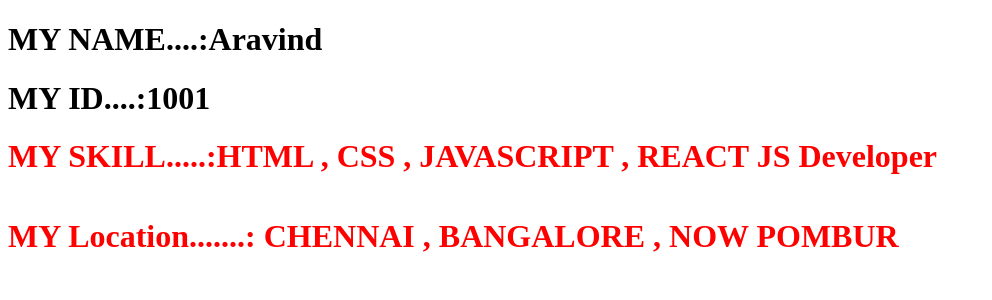
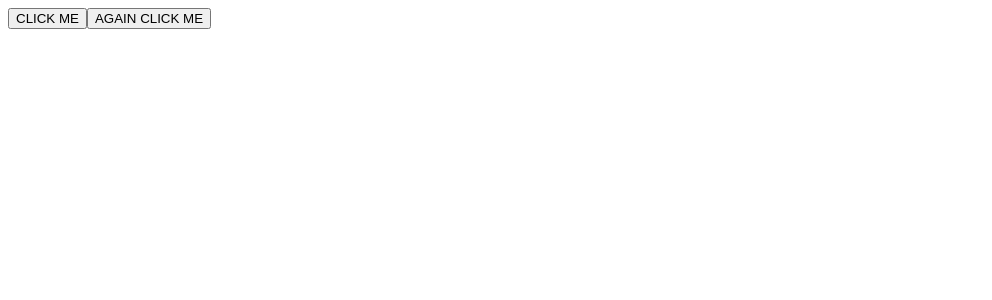
Before and after one commit to aravind2901/training-1, a React (Create React App) app: page / in a window 1280 px wide. Shown: the top 300 px of the page, without its empty margins (0-992 px from the left). Built offline with nearby package versions, Linux system fonts and the light colour scheme.

Commit message:
Event Handling

```diff
--- a/package.json
+++ b/package.json
@@ -4,11 +4,14 @@
   "private": true,
   "dependencies": {
     "-": "0.0.1",
+    "@material-ui/core": "^4.12.3",
     "@testing-library/jest-dom": "^5.14.1",
     "@testing-library/react": "^11.2.7",
     "@testing-library/user-event": "^12.8.3",
+    "bootstrap": "^5.1.0",
     "node": "^16.6.1",
     "react": "^17.0.2",
+    "react-bootstrap": "^1.6.1",
     "react-dom": "^17.0.2",
     "react-scripts": "4.0.3",
     "sass": "^1.37.5",
--- a/public/index.html
+++ b/public/index.html
@@ -10,6 +10,7 @@
       content="Web site created using create-react-app"
     />
     <link rel="apple-touch-icon" href="%PUBLIC_URL%/logo192.png" />
+    <link rel="stylesheet" href="https://fonts.googleapis.com/css?family=Roboto:300,400,500,700&display=swap" />
     <!--
       manifest.json provides metadata used when your web app is installed on a
       user's mobile device or desktop. See https://developers.google.com/web/fundamentals/web-app-manifest/
--- a/src/index.js
+++ b/src/index.js
@@ -3,6 +3,7 @@
 import './index.css';
 import './Sass.scss';
 import Child from './child';
+import { render } from '@testing-library/react';
 //import Myclass from './App.js';
 
 //1.class type
@@ -498,7 +499,7 @@
 //  16: props concept using in PARENT and CHILD concept:
 
 
-function Parent (props)
+/* function Parent (props)
 {
   return(
 
@@ -510,4 +511,41 @@
     </div>
   );
 }
-ReactDOM.render(<Parent name="Aravind"  ID={1001}/>,document.getElementById('root'));
+ReactDOM.render(<Parent name="Aravind"  ID={1001}/>,document.getElementById('root')); */
+
+
+//   17. React EVENT handling:
+
+
+class Eventhandle extends React.Component{
+  constructor(props){
+    super(props);
+    console.log(this)
+  }
+
+
+
+Eventhandling =()=>
+{
+console.log("This is my first console page")
+console.log(this)
+}
+Myeventhandling = (e) =>
+{
+  alert('WELCOME GUYS IN THIS PAGE');
+  console.log(e)
+}
+
+
+
+render()
+{
+  return(
+    <div>
+      <button onClick={this.Eventhandling}> CLICK ME</button>
+      <button onClick={this.Myeventhandling}> AGAIN CLICK ME</button>
+    </div>
+  )
+}
+}
+ReactDOM.render(<Eventhandle/>,document.getElementById('root'));
```
Also changed, not shown: 1 other file (tests, documents, lock files or other folders).
